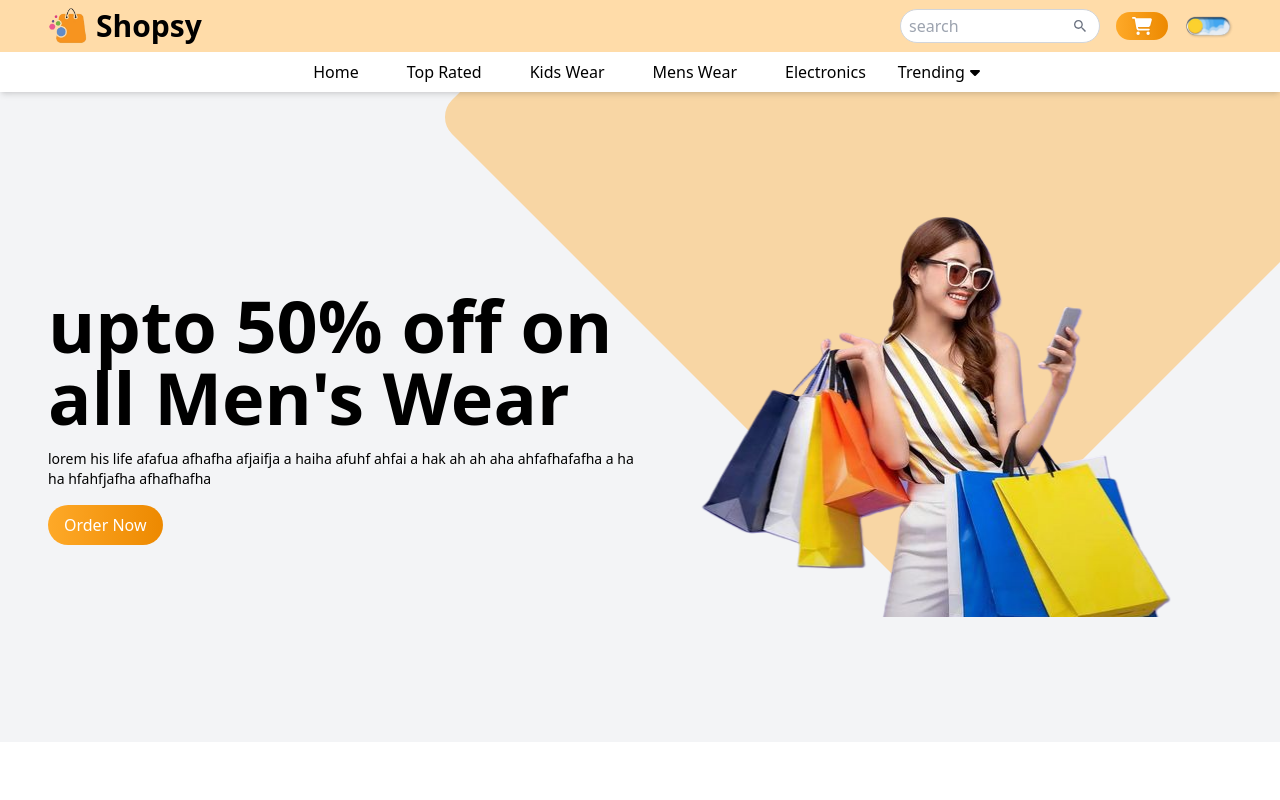
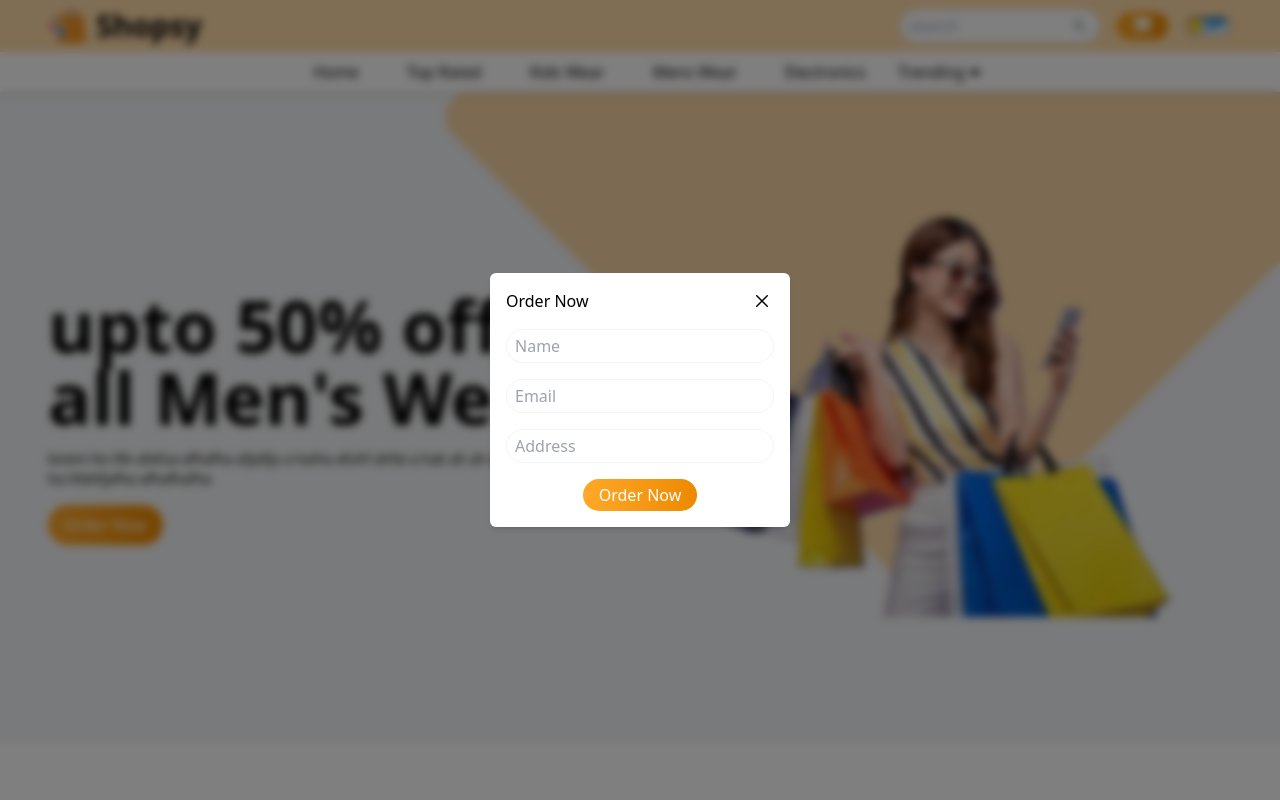
Before and after one commit to themiya-kaluarachchi/Shopsy, a React (Vite) app: page / in a window 1280 px wide. Both pictures are taken after a click on the button 1142 px from the left and 26 px from the top of the page. Shown: the top 800 px of the page. Built offline with nearby package versions, Linux system fonts and the light colour scheme.

Commit message:
feat: Popup.jsx is done

```diff
--- a/src/App.jsx
+++ b/src/App.jsx
@@ -11,8 +11,15 @@ import Banner from './components/Banner/Banner';
 import Subscribe from './components/Subscribe/Subscribe';
 import Testimonials from './components/Testimonials/Testimonials';
 import Footer from './components/Footer/Footer';
+import Popup from './components/Popup/Popup';
 
 function App() {
+
+  const [orderPopup, setOrderPopup] = React.useState(false);
+
+  const handleOrderPopup = () => {
+    setOrderPopup(!orderPopup);
+  };
 
   React.useEffect(() => {
     AOS.init({
@@ -21,11 +28,12 @@ function App() {
       easing: "ease-in-sine",
       delay: 100,
     });
+    AOS.refresh();
   }, []);
 
   return (
     <div className='duration-200 bg-white dark:bg-gray-900 dark:text-white'>
-        <Navbar />
+        <Navbar handleOrderPopup={handleOrderPopup}/>
         <Hero />
         <Products />
         <TopProducts />
@@ -34,6 +42,7 @@ function App() {
         <Products />
         <Testimonials />
         <Footer />
+        <Popup orderPopup={orderPopup} setOrderPopup={setOrderPopup} />
     </div>
   )
 }
--- a/src/components/Navbar/Navbar.jsx
+++ b/src/components/Navbar/Navbar.jsx
@@ -53,16 +53,15 @@ const DropdownLinks = [
 
 
 
-function Navbar() {
+function Navbar({ handleOrderPopup }) {
   return (
-    <div className='shadow-md bg-white dark:bg-gray-900
-        dark:text-white duration-200 relative z-40'>
+    <div className='relative z-40 duration-200 bg-white shadow-md dark:bg-gray-900 dark:text-white'>
         {/* upper Navbar */}
-        <div className='bg-primary/40 py-2'>
-            <div className='container flex justify-between items-center'>
+        <div className='py-2 bg-primary/40'>
+            <div className='container flex items-center justify-between'>
                 <div>
                     <a href="#"
-                        className='font-bold text-2xl sm:text-3xl flex gap-2'
+                        className='flex gap-2 text-2xl font-bold sm:text-3xl'
                     >
                         <img src={Logo} alt="Logo"
                             className='w-10'
@@ -72,10 +71,10 @@ function Navbar() {
                 </div>
 
                 { /* search bar , order button and darkmode button */}
-                <div className='flex justify-between items-center gap-4'>
+                <div className='flex items-center justify-between gap-4'>
 
                     {/* search bar */}
-                    <div className='relative group hidden sm:block'>
+                    <div className='relative hidden group sm:block'>
                        <input
                             type="text"
                             placeholder='search'
@@ -89,24 +88,21 @@ function Navbar() {
                             dark:bg-gray-800'
                         />
                         <IoMdSearch
-                            className='text-gray-500
-                            group-hover:text-primary
-                            absolute top-1/2 -translate-y-1/2 right-3'
+                            className='absolute text-gray-500 -translate-y-1/2 group-hover:text-primary top-1/2 right-3'
                         />
                     </div>
 
                     {/* order button */}
                     <button
-                        onClick={() => alert("Ordering not available yet")}
-                        className='bg-gradient-to-r from-primary to-secondary transition-all duration-200
-                        text-white py-1 px-4 rounded-full flex items-center gap-3 group'
+                        onClick={() => handleOrderPopup()}
+                        className='flex items-center gap-3 px-4 py-1 text-white transition-all duration-200 rounded-full bg-gradient-to-r from-primary to-secondary group'
                     >
                         <span
-                            className='group-hover:block hidden transition-all duration-200'>
+                            className='hidden transition-all duration-200 group-hover:block'>
                         Order
                         </span>
                         <FaCartShopping
-                            className='text-xl text-white drop-shadow-sm cursor-pointer'
+                            className='text-xl text-white cursor-pointer drop-shadow-sm'
                         />
                     </button>
 
@@ -120,14 +116,13 @@ function Navbar() {
         </div>
         {/* lower Navbar */}
         <div className='flex justify-center'>
-            <ul className='sm:flex hidden items-center gap-4'>
+            <ul className='items-center hidden gap-4 sm:flex'>
                 {
                     Menu.map((data) => (
                         <li key={data.id}>
                             <a
                                 href={data.link}
-                                className='inline-block px-4
-                                hover:text-primary duration-200'
+                                className='inline-block px-4 duration-200 hover:text-primary'
                             >
                                 {data.name}
                             </a>
@@ -135,15 +130,13 @@ function Navbar() {
                     ))
                 }
                 {/* Simple Dropdown and Links */}
-                <li className='group relative
-                cursor-pointer'>
+                <li className='relative cursor-pointer group'>
                     <a href="#" className='flex items-center
                     gap-[2px] py-2'>
                         Trending
                         <span>
                             <FaCaretDown
-                            className="transition-all duration-200
-                            group-hover:rotate-180" />
+                            className="transition-all duration-200 group-hover:rotate-180" />
                         </span>
                     </a>
                     <div className='absolute z-[9999] hidden
@@ -154,9 +147,7 @@ function Navbar() {
                                 <li key={data.id}>
                                     <a
                                         href={data.link}
-                                        className='inline-block w-full
-                                        rounded-md p-2
-                                        hover:bg-primary/20'
+                                        className='inline-block w-full p-2 rounded-md hover:bg-primary/20'
                                     >
                                         {data.name}
                                     </a>
--- /dev/null
+++ b/src/components/Popup/Popup.jsx
@@ -0,0 +1,54 @@
+import React from 'react'
+import { IoCloseOutline } from 'react-icons/io5'
+
+const Popup = ({ orderPopup, setOrderPopup }) => {
+  return (
+    <>
+        {orderPopup && (
+            <div className='popup'>
+                <div className='fixed top-0 left-0 z-50 w-screen h-screen bg-black/50 backdrop-blur-sm'>
+                    <div className='fixed top-1/2 left-1/2 -translate-x-1/2 -translate-y-1/2 p-4 shadow-md bg-white dark:bg-gray-900 rounded-md duration-200 w-[300px]'>
+                        {/* header */}
+                        <div className='flex items-center justify-between'>
+                            <div>
+                                <h1>Order Now</h1>
+                            </div>
+                            <div>
+                                <IoCloseOutline
+                                    className='text-2xl cursor-pointer'
+                                    onClick={() => setOrderPopup(false)}
+                                />
+                            </div>
+                        </div>
+                        { /* form section */}
+                        <div className='mt-4'>
+                            <input
+                                type="text"
+                                placeholder='Name'
+                                className='w-full px-2 py-1 mb-4 border border-gray-100 rounded-full dark:border-gray-500 dark:bg-gray-800'
+                            />
+                            <input
+                                type="email"
+                                placeholder='Email'
+                                className='w-full px-2 py-1 mb-4 border border-gray-100 rounded-full dark:border-gray-500 dark:bg-gray-800'
+                            />
+                            <input
+                                type="text"
+                                placeholder='Address'
+                                className='w-full px-2 py-1 mb-4 border border-gray-100 rounded-full dark:border-gray-500 dark:bg-gray-800'
+                            />
+                            <div className='flex justify-center'>
+                                <button className='px-4 py-1 text-white duration-200 rounded-full bg-gradient-to-r from-primary to-secondary hover:scale-105'>
+                                    Order Now
+                                </button>
+                            </div>
+                        </div>
+                    </div>
+                </div>
+            </div>
+        )}
+    </>
+  )
+}
+
+export default Popup
```
